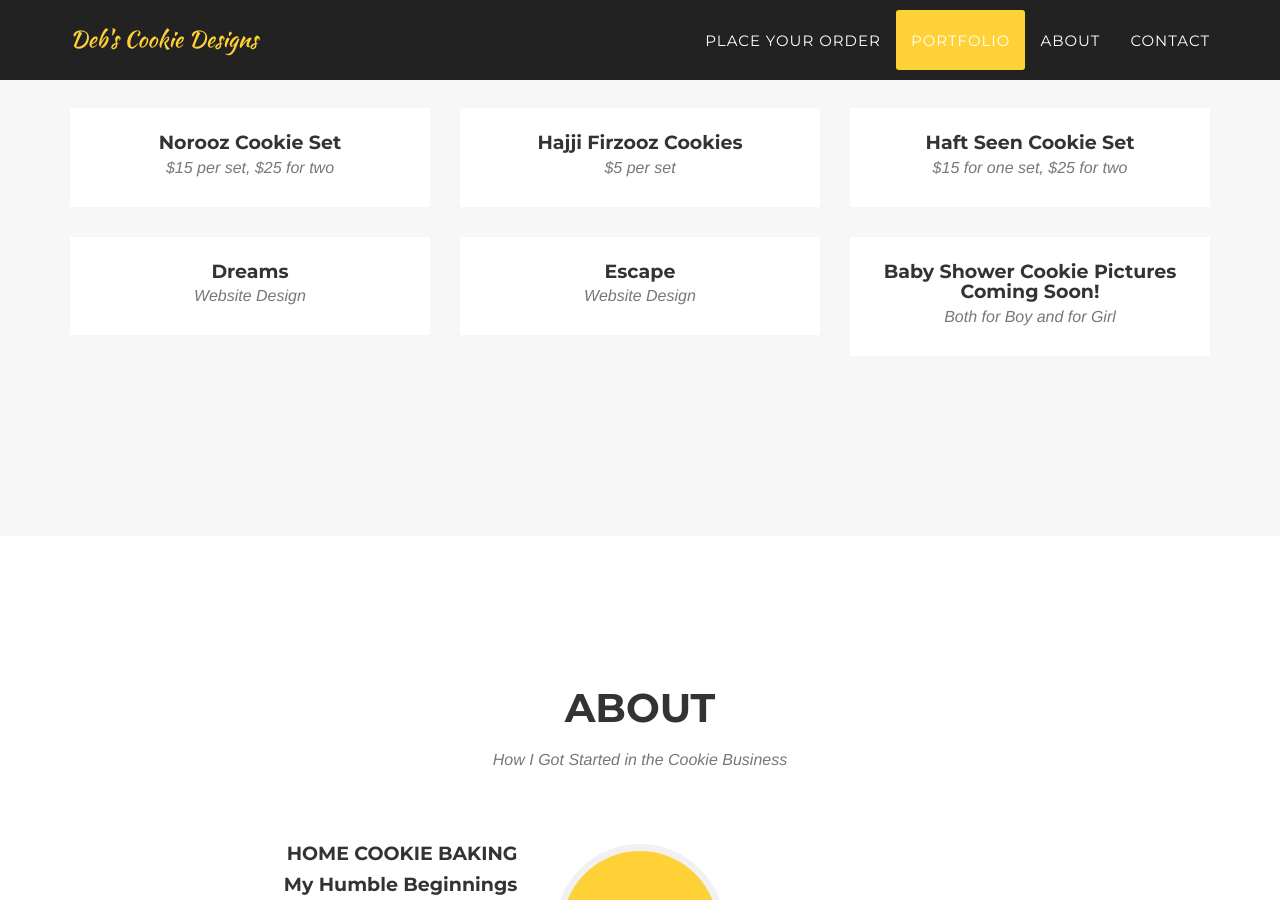
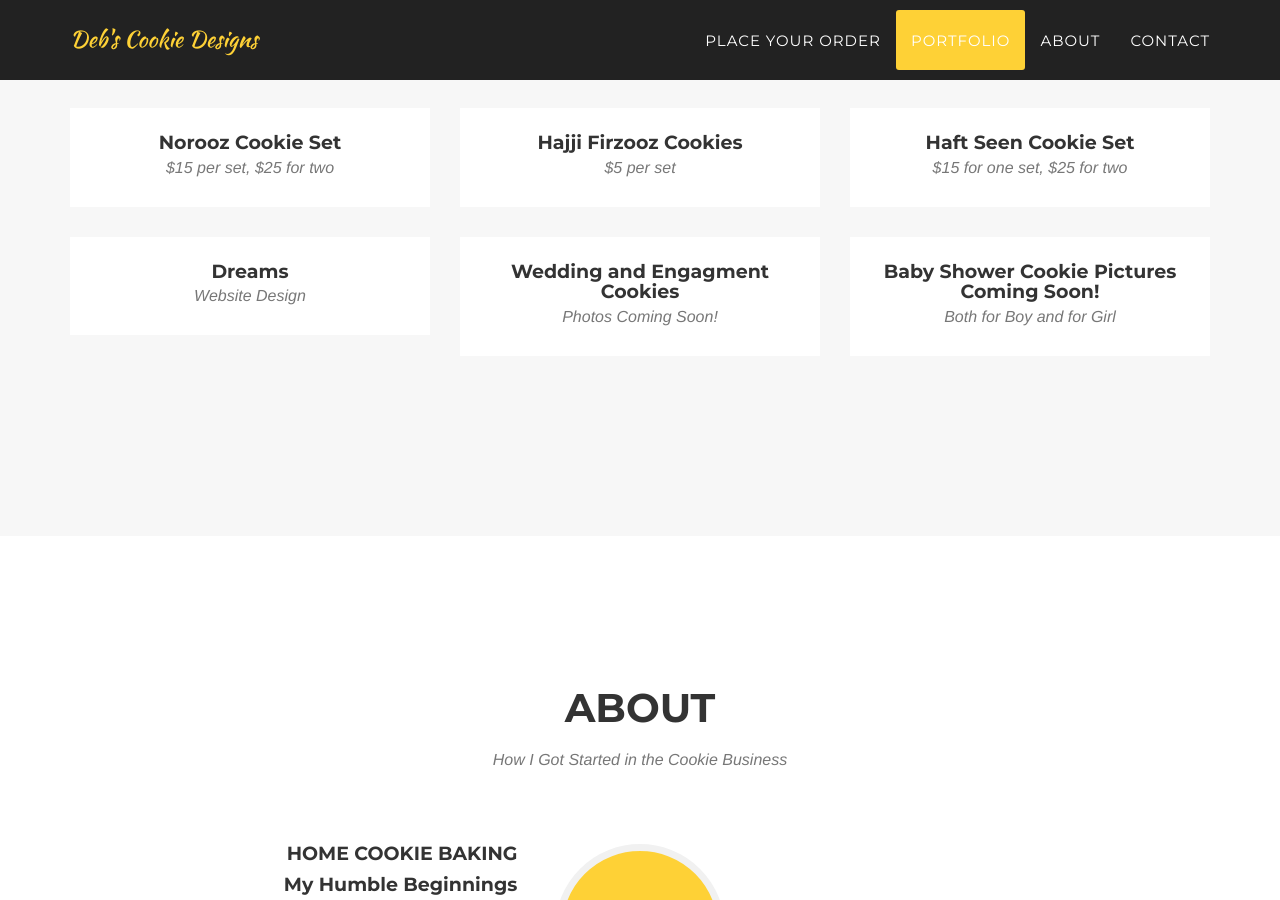
Before and after one commit to DEB72/Cookie, a Jekyll site: the page built from _posts/2014-07-17-project-2.markdown, in a window 1280 px wide and 900 px high, scrolled down 1740 px. Built offline with Jekyll 4.4.1, drawn with Linux system fonts in a browser that asks for light colours; some web fonts are replaced.

Commit message:
Update 2014-07-17-project-2.markdown

```diff
--- a/_posts/2014-07-17-project-2.markdown
+++ b/_posts/2014-07-17-project-2.markdown
@@ -1,6 +1,6 @@
 ---
-title: Escape
-subtitle: Website Design
+title: Wedding and Engagment Cookies
+subtitle: Photos Coming Soon!
 layout: default
 modal-id: 2
 date: 2014-07-17
```
